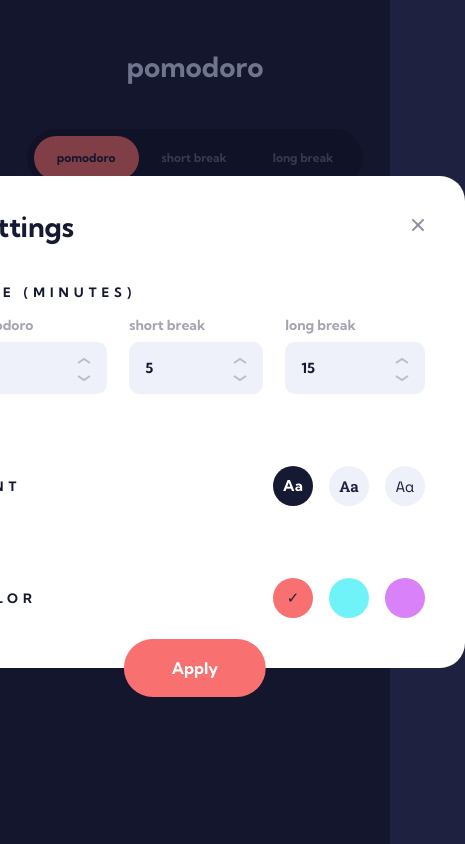
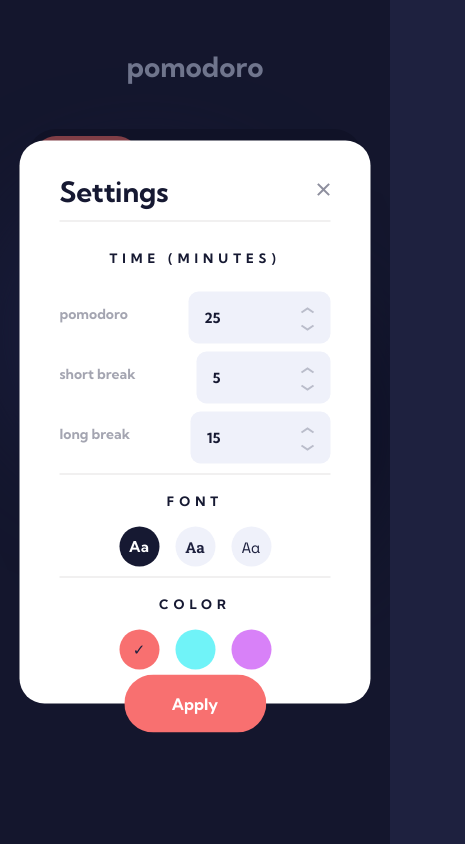
Before and after one commit to dominicgerman/pomodoro, a React (Vite) app: page / in a window 390 px wide. Both pictures are taken after a click on the element 195 px from the left and 593 px from the top of the page. Shown: the whole page, 465 px wide, since content can reach past the window. Built offline with nearby package versions, Linux system fonts and the light colour scheme.

Commit message:
Add media queries and borders for settings modal
I added media quesries and borders for the settings modal. I also removed the div wrapper for the input component.

```diff
--- a/src/components/Input.tsx
+++ b/src/components/Input.tsx
@@ -12,7 +12,6 @@ type Props = {
 export default function Input({ children, state, setState }: Props) {
   const ONE_MINUTE = 60 //in seconds
   return (
-    <div>
     <label>
       <span className={styles.label}>{children}</span>
       <div className={styles.inputBox}>
@@ -27,6 +26,5 @@ export default function Input({ children, state, setState }: Props) {
         </div>
       </div>
     </label>
-    </div>
   )
 }
--- a/src/components/SettingsModal.module.css
+++ b/src/components/SettingsModal.module.css
@@ -28,9 +28,8 @@
 }
 
 .heading {
-  display: flex;
-  align-items: center;
-  justify-content: space-between;
+  border-bottom: 1px solid #e3e1e1;
+  padding-bottom: 12px;
 }
 
 .card {
@@ -47,7 +46,12 @@
   gap: 16px;
 }
 
-/* .options:hover {
+.time-label {
+  display: inline;
+}
+
+/* .modal h4 {
+  border-top: 1px solid #e3e1e1;
 } */
 
 .button {
@@ -56,3 +60,32 @@
   left: 50%;
   transform: translate(-50%, -50%);
 }
+
+@media (max-width: 37.5em) {
+  .modal {
+    width: 90vw;
+    max-height: 90vh;
+    gap: 10px;
+  }
+
+  .modal h4 {
+    text-align: center;
+    padding: 18px 0;
+  }
+
+  .card {
+    flex-direction: column;
+    padding: 0;
+    align-items: stretch;
+  }
+
+  .card label {
+    display: flex;
+    align-items: center;
+    justify-content: space-between;
+  }
+
+  .options {
+    justify-content: center;
+  }
+}
--- a/src/components/SettingsModal.tsx
+++ b/src/components/SettingsModal.tsx
@@ -46,7 +46,7 @@ export default function SettingsModal({
   return (
     <>
       <div className={styles.modal}>
-        <div className={utilStyles.flex}>
+        <div className={`${utilStyles.flex} ${styles.heading}`}>
           <h2>Settings</h2>
           <div
             className={utilStyles.pointer}
@@ -78,7 +78,7 @@ export default function SettingsModal({
           </div>
         </div>
 
-        <div className={styles.card}>
+        <div className={`${styles.card} ${utilStyles.border}`}>
           <h4>Font</h4>
           <div className={styles.options}>
             <Option name="sans" state={fontSetting} setState={setFontSetting}>
@@ -95,7 +95,7 @@ export default function SettingsModal({
           </div>
         </div>
 
-        <div className={styles.card}>
+        <div className={`${styles.card} ${utilStyles.border}`}>
           <h4>Color</h4>
           <div className={styles.options}>
             <Option
--- a/src/components/utilStyles.module.css
+++ b/src/components/utilStyles.module.css
@@ -6,6 +6,10 @@
 
 .pointer {
   cursor: pointer;
+}
+
+.border {
+  border-top: 1px solid #e3e1e1;
 }
 
 /* FONT utility classes */
```
Lines whose indentation alone changed are shown as unchanged.
